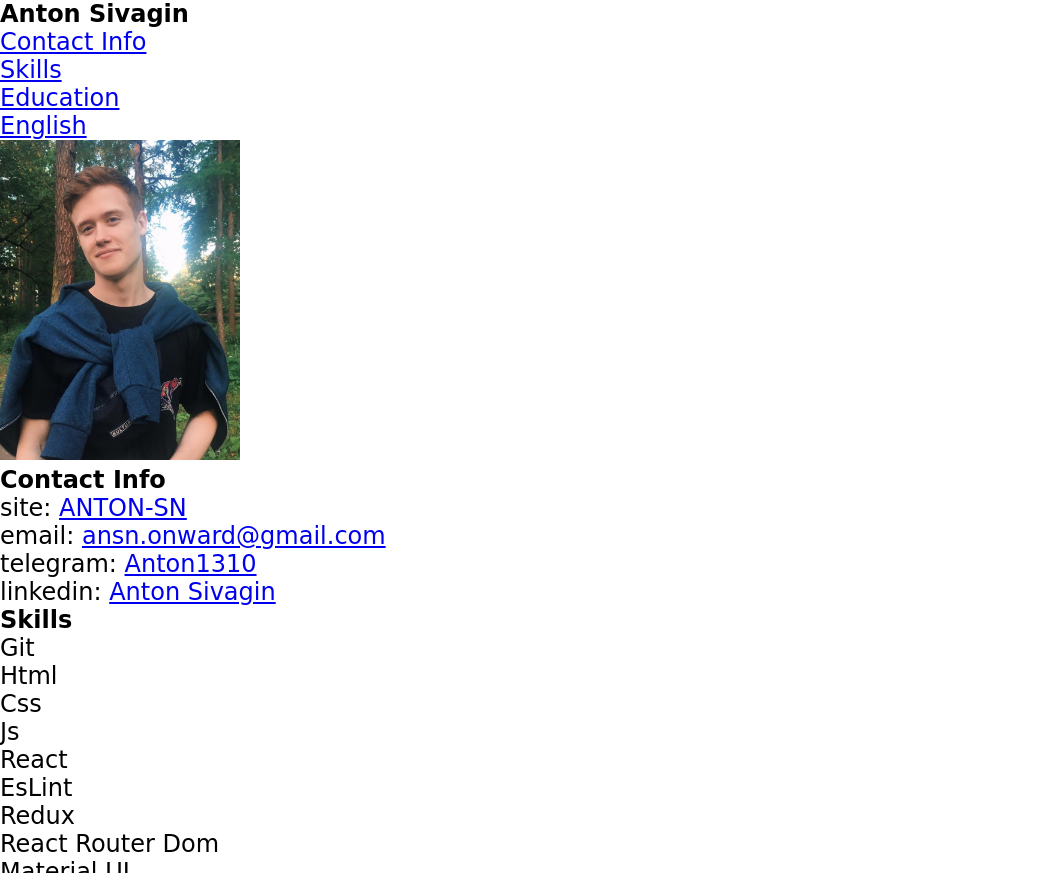
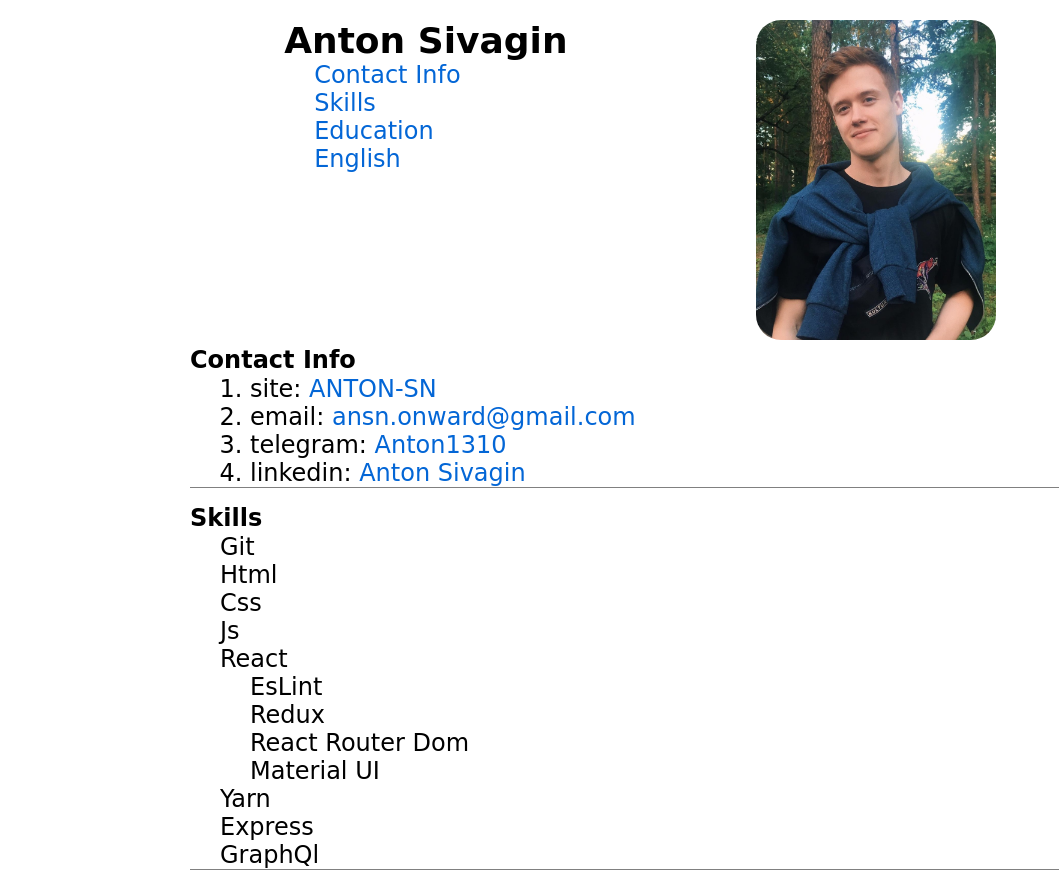
Before and after one commit to Anton-SN/rsschool-cv, a plain HTML site: page index.html in a window 1280 px wide. Shown: the top 873 px of the page, without its empty margins (0-1059 px from the left). Drawn offline with Linux system fonts and the light colour scheme.

Commit message:
feat: add full css

```diff
--- a/index.css
+++ b/index.css
@@ -5,3 +5,44 @@
     font-size: 24px;
     font-family: cursive;
 }
+
+a {
+    text-decoration: none;
+    color: black;
+}
+
+h1 { font-size: 36px }
+h2 { font-size: 30px }
+
+ul li { list-style-type: none }
+li a {  color: #0366d6 }
+
+ul {
+    margin-left: 0;
+    padding-left: 0;
+}
+
+ol { margin-left: 30px }
+
+ul, ol { padding-left: 30px }
+
+img { border-radius: 25px }
+
+body {
+    width: 900px;
+    margin: 0 auto;
+}
+
+.header {
+    margin-top: 20px;
+    display: flex;
+    justify-content: space-around;
+}
+
+.contactInfo,
+.skills,
+.education {
+    margin-bottom: 10px;
+    border-bottom: 1px solid gray;
+}
+.lang {  margin-bottom: 10px }
--- a/index.html
+++ b/index.html
@@ -27,7 +27,7 @@
                 <li><span>site:</span> <a href="https://anton-sn.web.app/">ANTON-SN</a></li>
                 <li><span>email:</span> <a href="mailto:ansn.onward@gmail.com">ansn.onward@gmail.com</a></li>
                 <li><span>telegram:</span> <a href="tg://resolve?domain=Anton1310">Anton1310</a></li>
-                <li><pan>linkedin:</span> <a href="https://anton-sn.web.app/">Anton Sivagin</a></li>
+                <li><span>linkedin:</span> <a href="https://anton-sn.web.app/">Anton Sivagin</a></li>
             </ol>
         </section>
         <section class="skills">
```
